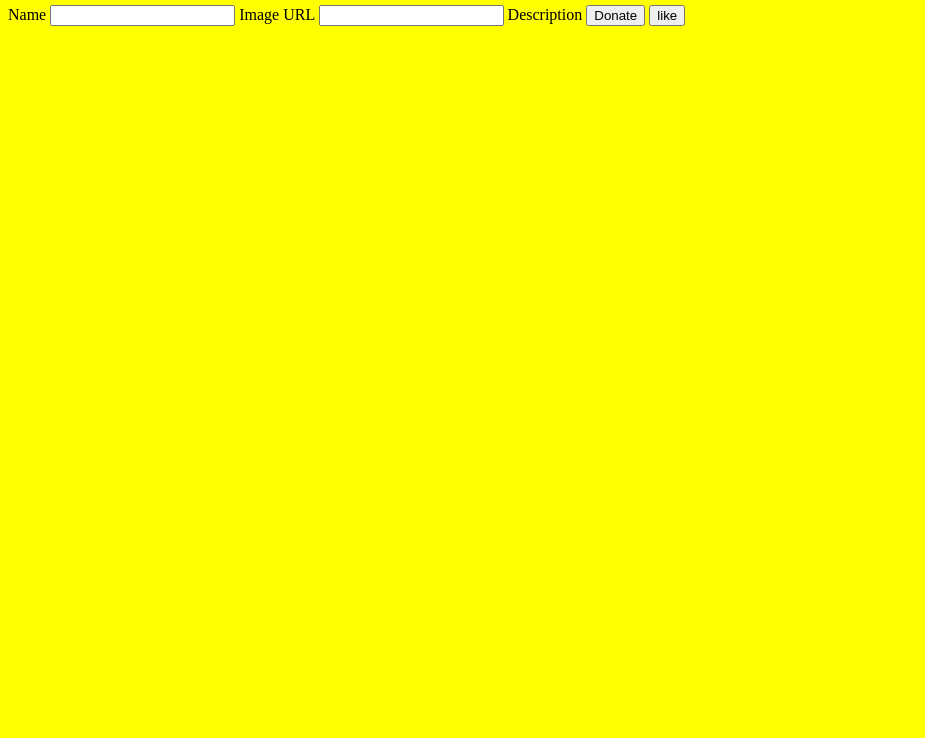
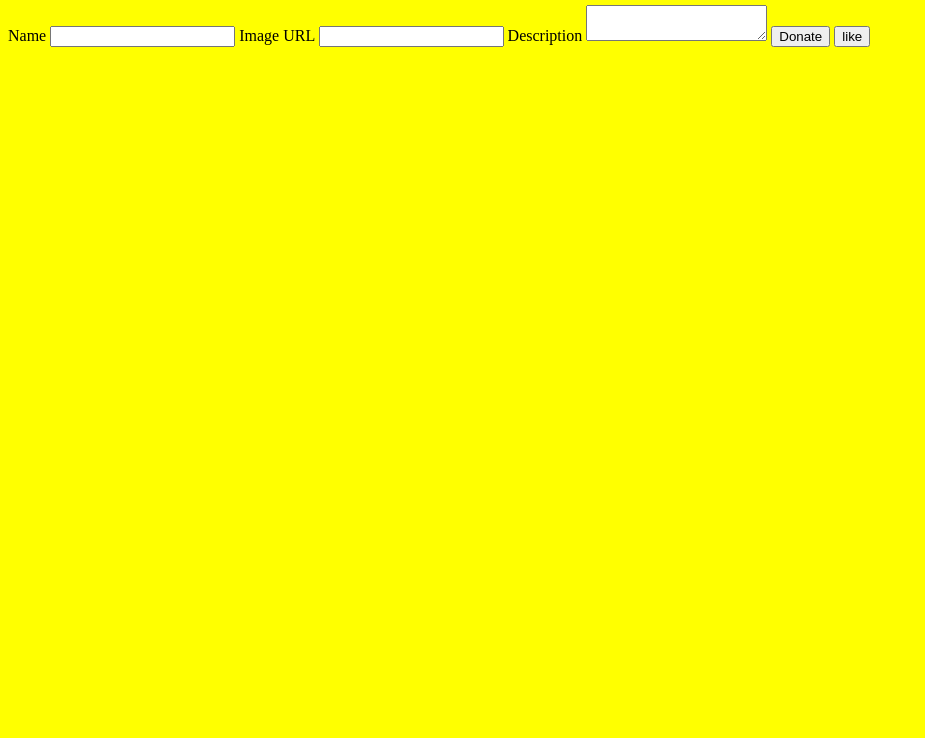
Before and after one commit to LESLIE254/phase-1-project, a plain HTML site: page index.html in a window 1280 px wide. Shown: the part 62-800 px from the top of the page, without its empty margins (0-925 px from the left). Drawn offline with Linux system fonts and the light colour scheme.

Commit message:
new html

```diff
--- a/index.html
+++ b/index.html
@@ -18,6 +18,7 @@
             <label for="name">Image URL</label>
             <input type="text" id="image_url" name="image_url" />
             <label for="description">Description</label>
+            <textarea name="description" id="description" ></textarea>
             <button type="submit">Donate</button>
             <button type="click">like</button>
          </form>
```
